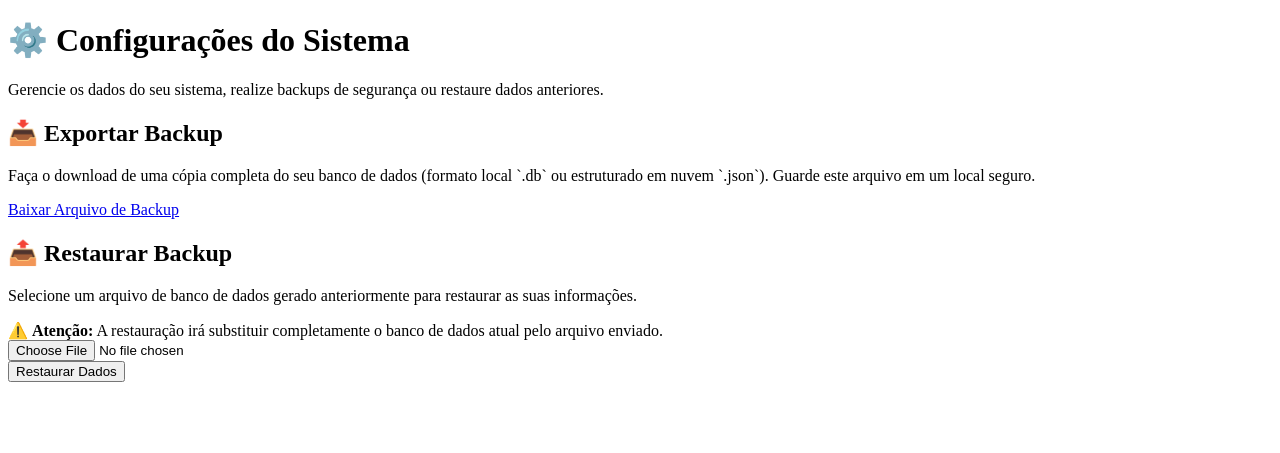
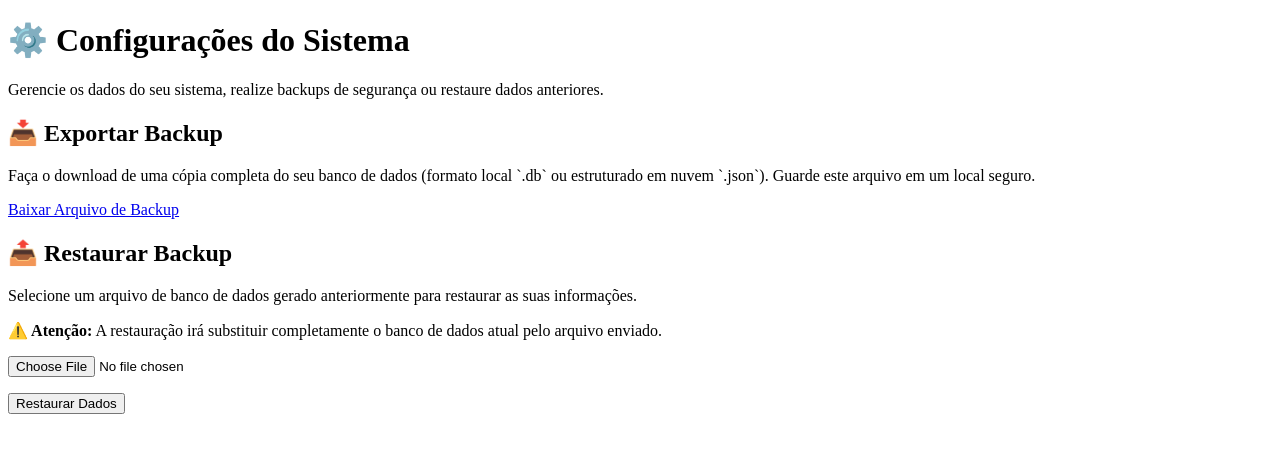
Before and after one commit to sergiohmc2001-ops/projeto-financeiro, a Flask app: page /configuracoes in a window 1280 px wide. Shown: the top 453 px of the page. Run offline with Flask 3, Linux system fonts and the light colour scheme; the visitor is signed in with stand-in values (Sample User, id 1); some libraries are stand-ins or nearby versions.

Commit message:
Restaura o layout simples original do painel de configuracoes

```diff
--- a/templates/configuracoes.html
+++ b/templates/configuracoes.html
@@ -2,65 +2,47 @@
 <html lang="pt-BR">
 <head>
     <meta charset="UTF-8">
-    <meta name="viewport" content="width=device-width, initial-scale=1.0">
     <title>Configurações - Balanc$</title>
-    <!-- Inclua aqui o link do seu CSS/Tailwind utilizado nas outras telas -->
 </head>
-<body class="bg-gray-900 text-gray-100 min-h-screen">
+<body>
 
-    <!-- Mensagens Flash -->
-    <div class="container mx-auto px-4 mt-4">
-        {% with messages = get_flashed_messages(with_categories=true) %}
-            {% if messages %}
+    <!-- Mensagens Flash do Flask (mantive a lógica básica para feedback) -->
+    {% with messages = get_flashed_messages(with_categories=true) %}
+        {% if messages %}
+            <ul>
                 {% for category, message in messages %}
-                    <div class="p-4 mb-4 rounded bg-{{ 'green' if category == 'success' else 'red' }}-800 text-white">
-                        {{ message }}
-                    </div>
+                    <li style="color: {{ 'red' if category == 'danger' else 'green' }};">{{ message }}</li>
                 {% endfor %}
-            {% endif %}
-        {% endwith %}
-    </div>
+            </ul>
+        {% endif %}
+    {% endwith %}
 
-    <div class="container mx-auto px-4 py-8">
-        <h1 class="text-2xl font-bold mb-2">⚙️ Configurações do Sistema</h1>
-        <p class="text-gray-400 mb-6">Gerencie os dados do seu sistema, realize backups de segurança ou restaure dados anteriores.</p>
+    <h1>⚙️ Configurações do Sistema</h1>
 
-        <div class="grid grid-cols-1 md:grid-cols-2 gap-8">
+    <p>Gerencie os dados do seu sistema, realize backups de segurança ou restaure dados anteriores.</p>
 
-            <!-- Exportar Backup -->
-            <div class="bg-gray-800 p-6 rounded-lg shadow-md border border-gray-700">
-                <h2 class="text-xl font-semibold mb-3 text-blue-400">📥 Exportar Backup</h2>
-                <p class="text-gray-400 mb-4 text-sm">
-                    Faça o download de uma cópia completa do seu banco de dados (formato local `.db` ou estruturado em nuvem `.json`). Guarde este arquivo em um local seguro.
-                </p>
-                <a href="{{ url_for('configuracoes.fazer_backup') }}" class="inline-block bg-blue-600 hover:bg-blue-700 text-white font-medium py-2 px-4 rounded transition">
-                    Baixar Arquivo de Backup
-                </a>
-            </div>
+    <h2>📥 Exportar Backup</h2>
 
-            <!-- Restaurar Backup -->
-            <div class="bg-gray-800 p-6 rounded-lg shadow-md border border-gray-700">
-                <h2 class="text-xl font-semibold mb-3 text-yellow-400">📤 Restaurar Backup</h2>
-                <p class="text-gray-400 mb-4 text-sm">
-                    Selecione um arquivo de banco de dados gerado anteriormente para restaurar as suas informações.
-                </p>
+    <p>Faça o download de uma cópia completa do seu banco de dados (formato local `.db` ou estruturado em nuvem `.json`). Guarde este arquivo em um local seguro.</p>
 
-                <div class="bg-yellow-900/40 border border-yellow-700 p-3 rounded mb-4 text-xs text-yellow-300">
-                    ⚠️ <strong>Atenção:</strong> A restauração irá substituir completamente o banco de dados atual pelo arquivo enviado.
-                </div>
+    <p><a href="{{ url_for('configuracoes.fazer_backup') }}">Baixar Arquivo de Backup</a></p>
 
-                <form action="{{ url_for('configuracoes.restaurar_backup') }}" method="POST" enctype="multipart/form-data" class="space-y-4">
-                    <div>
-                        <input type="file" name="arquivo_db" accept=".db,.json" required class="block w-full text-sm text-gray-400 file:mr-4 file:py-2 file:px-4 file:rounded file:border-0 file:text-sm file:font-semibold file:bg-gray-700 file:text-gray-200 hover:file:bg-gray-600">
-                    </div>
-                    <button type="submit" class="w-full bg-yellow-600 hover:bg-yellow-700 text-white font-medium py-2 px-4 rounded transition">
-                        Restaurar Dados
-                    </button>
-                </form>
-            </div>
+    <h2>📤 Restaurar Backup</h2>
 
-        </div>
-    </div>
+    <p>Selecione um arquivo de banco de dados gerado anteriormente para restaurar as suas informações.</p>
+
+    <p>
+        <strong>⚠️ Atenção:</strong> A restauração irá substituir completamente o banco de dados atual pelo arquivo enviado.
+    </p>
+
+    <form action="{{ url_for('configuracoes.restaurar_backup') }}" method="POST" enctype="multipart/form-data">
+        <p>
+            <input type="file" name="arquivo_db" accept=".db,.json" required>
+        </p>
+        <p>
+            <button type="submit">Restaurar Dados</button>
+        </p>
+    </form>
 
 </body>
 </html>
```
